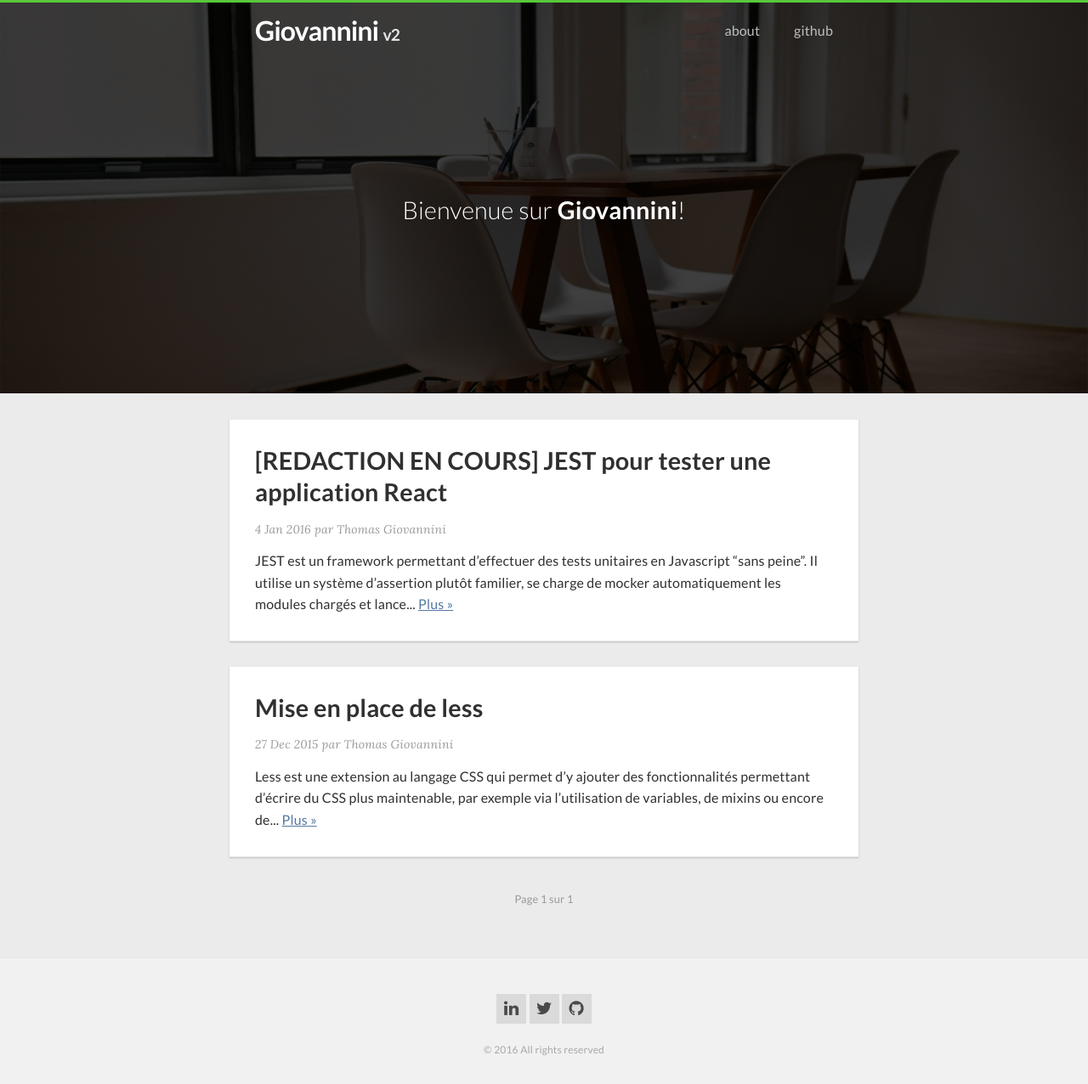
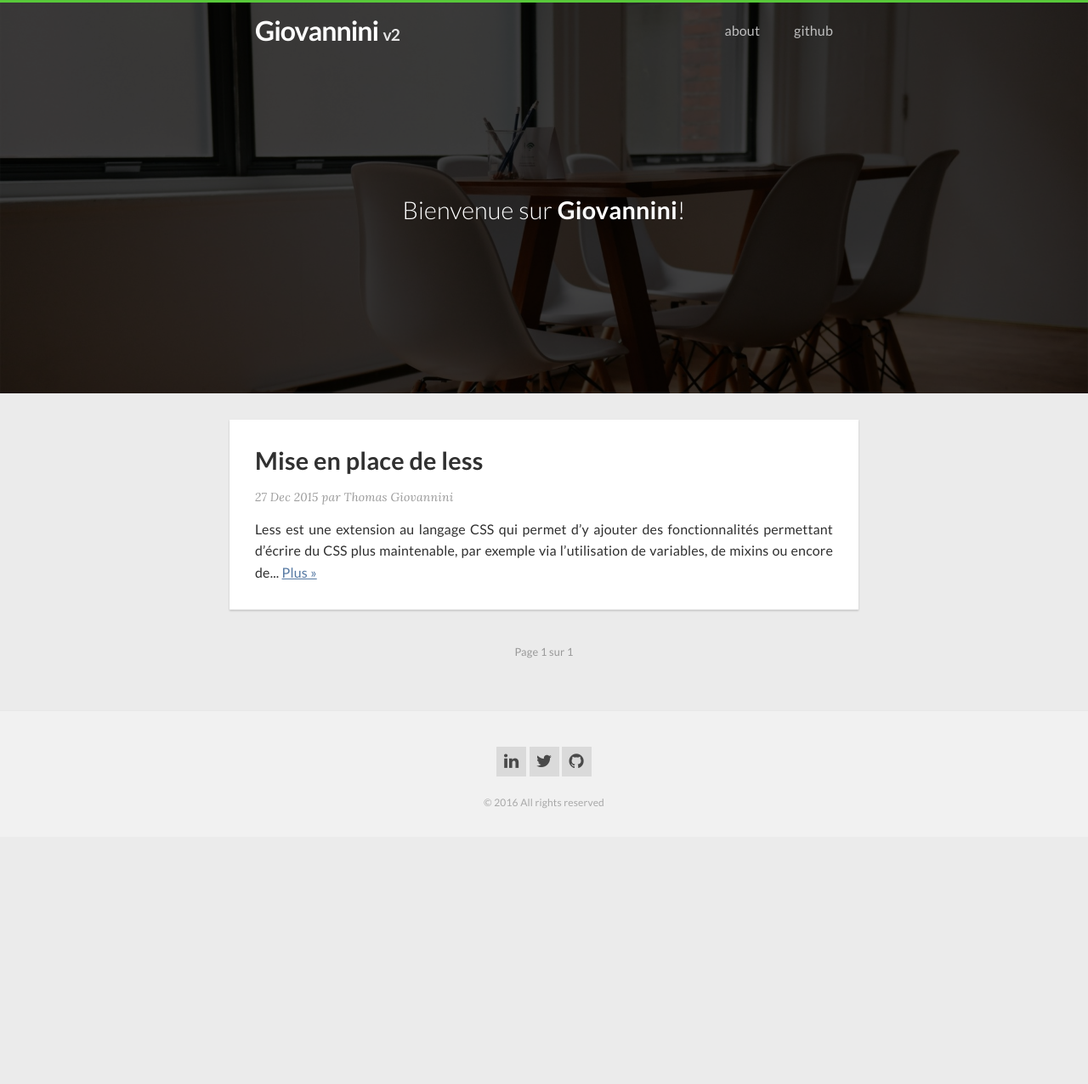
Before and after one commit to Giovannini/giovannini.github.io, a Jekyll site: the page built from index.html, in a window 1280 px wide. Shown: the whole page at 85% size. Built offline with Jekyll 4.4.1, drawn with Linux system fonts in a browser that asks for light colours; nearby versions of some CDN libraries; the list of posts is cut into pages by our own code; after the commit the page ends 985 px from its top, so only the background shows below that.

Commit message:
Justify text

```diff
--- a/_posts/2016-01-04--JEST-pour-tester-une-application-en-react.markdown
+++ /dev/null
@@ -1,11 +0,0 @@
----
-layout: post
-title:  "[REDACTION EN COURS] JEST pour tester une application React"
-date:   2016-01-04
-categories: javascript, test, jest
-comments: true
----
-
-[JEST](https://facebook.github.io/jest/) est un framework permettant d'effectuer des tests unitaires en Javascript "sans peine". Il utilise un système d'assertion plutôt familier, se charge de mocker automatiquement les modules chargés et lance les différents tests exécutés en parallèle pour plus de vélocité. De plus, il a été développé par Facebook, tout comme [React](https://facebook.github.io/react/). Il est souvent bon d'utiliser l'outil de test provenant de l'éditeur lorsqu'on utilise un librairie, c'est pourquoi je me penche aujourd'hui sur les tests via JEST pour une application de type React JS.
-
-## Mise en place d'un environnement de test
--- a/_sass/_layout.scss
+++ b/_sass/_layout.scss
@@ -196,6 +196,10 @@
     max-width: 100%;
     vertical-align: middle;
   }
+
+  .post-content {
+    text-align: justify;
+  }
 }
 
 .single {
@@ -227,6 +231,7 @@
 
     .post-content {
       margin-top: .8em;
+      text-align: justify;
     }
   }
 }
```
Also changed, not shown: _posts/2015-12-27-mise-en-place-de-less.markdown (renamed from _posts/2015-12-27--mise-en-place-de-less.markdown).
